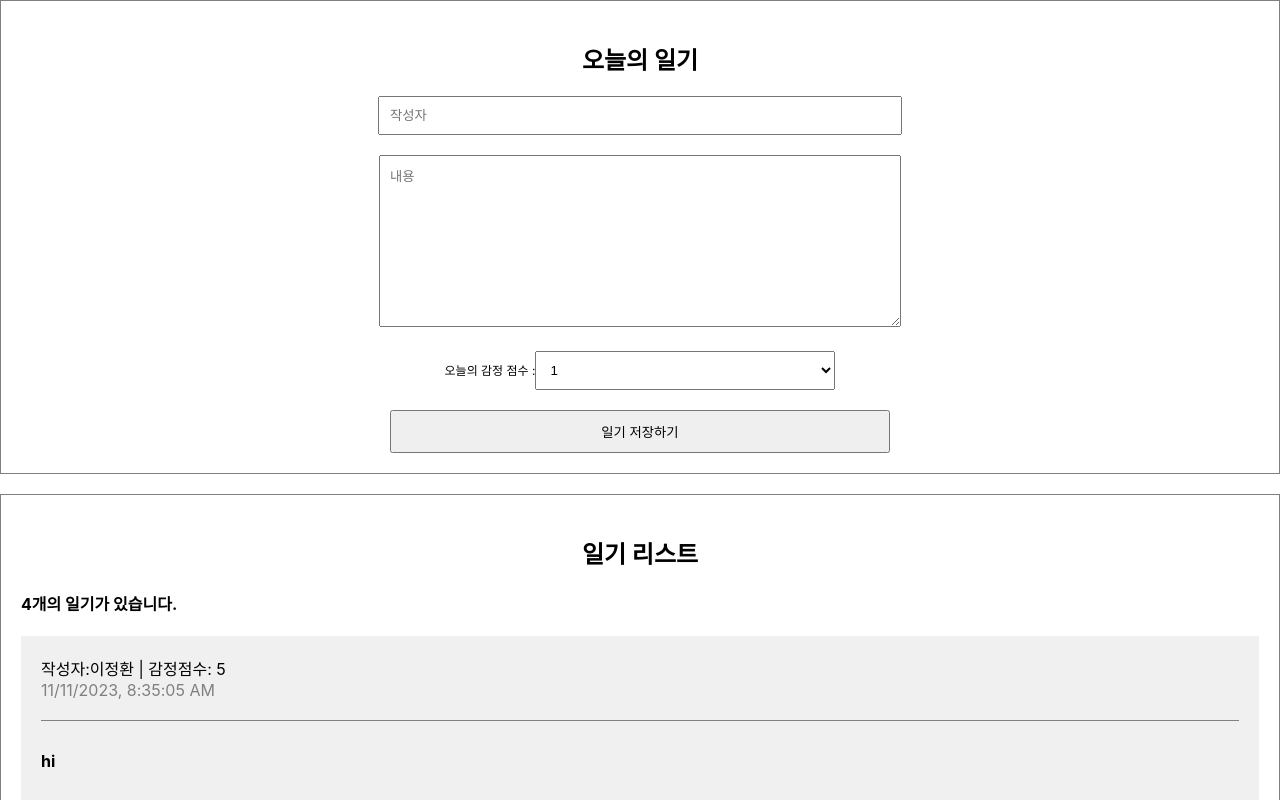
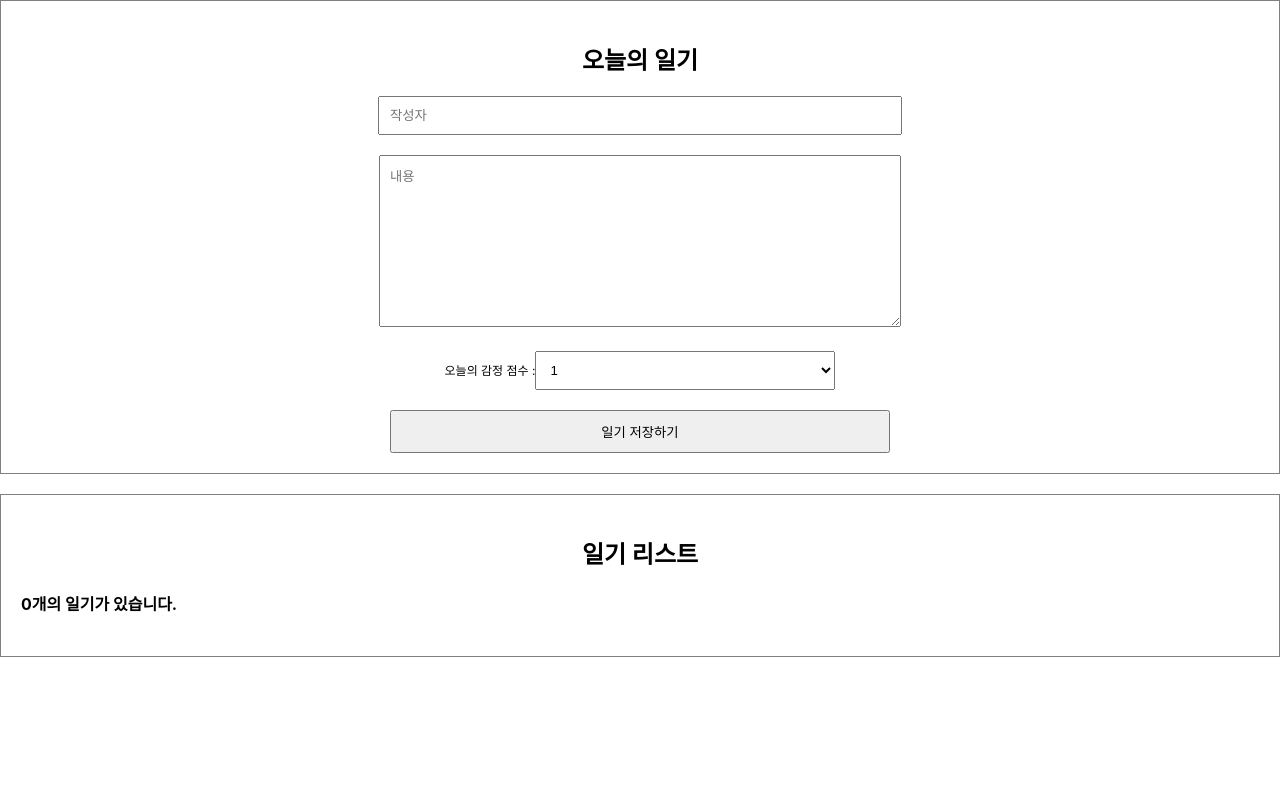
Before and after one commit to ldkstellar/React-diary, a React (Create React App) app: page / in a window 1280 px wide. Shown: the top 800 px of the page. Built offline with nearby package versions, Linux system fonts and the light colour scheme.

Commit message:
react의 단방향 데이터와 역방향 이벤트의 흐름

```diff
--- a/src/App.tsx
+++ b/src/App.tsx
@@ -1,5 +1,5 @@
-import { type } from 'os';
 import './App.css';
+import { useState ,useRef} from 'react';
 import DiaryEditor from './DiaryEditor';
 import DiaryList from './DiaryList';
 export type Info = {
@@ -7,47 +7,66 @@ export type Info = {
   autor:string,
   content:string,
   emotion:number
-  created_date:number
+  createDate:number
 };
 
+export type func = { onCreate:(a:string,b:string,c:number) => void};
 
-const dummyList:Info[] = [
-  {
-    id:1,
-    autor:"이정환",
-    content:"hi",
-    emotion:5,
-    created_date: new Date().getTime(),
-  },
-  {
-    id:2,
-    autor:"이동규",
-    content:"hi",
-    emotion:5,
-    created_date: new Date().getTime(),
-  },
-  {
-    id:3,
-    autor:"박지성",
-    content:"hi",
-    emotion:5,
-    created_date: new Date().getTime(),
-  },
-  {
-    id:4,
-    autor:"황희찬",
-    content:"hi",
-    emotion:5,
-    created_date: new Date().getTime(),
-  },
-] ;
+export type myCreate = (autor:string,content:string,emotion:number)=>void;
+
+// const dummyList:Info[] = [
+//   {
+//     id:1,
+//     autor:"이정환",
+//     content:"hi",
+//     emotion:5,
+//     created_date: new Date().getTime(),
+//   },
+//   {
+//     id:2,
+//     autor:"이동규",
+//     content:"hi",
+//     emotion:5,
+//     created_date: new Date().getTime(),
+//   },
+//   {
+//     id:3,
+//     autor:"박지성",
+//     content:"hi",
+//     emotion:5,
+//     created_date: new Date().getTime(),
+//   },
+//   {
+//     id:4,
+//     autor:"황희찬",
+//     content:"hi",
+//     emotion:5,
+//     created_date: new Date().getTime(),
+//   },
+// ] ;
+
 
 function App() {
 
+  const  dataId = useRef(0);
+  const [data,setData] = useState<Info[]>([]);
+  const onCreate:myCreate =(autor:string,content:string,emotion:number)=>{
+    const createDate = new Date().getTime();
+    const newItem ={
+      autor,
+      content,
+      emotion,
+      createDate,
+      id:dataId.current,
+    };
+    dataId.current+=1;
+    setData([newItem,...data]);
+  };
+
   return (
     <div className="App">
-      <DiaryEditor/>
-      <DiaryList setList={dummyList}/>
+      <DiaryEditor onCreate={onCreate}/>
+      <DiaryList setList={data}/>
     </div>
   );
 }
--- a/src/DiaryEditor.tsx
+++ b/src/DiaryEditor.tsx
@@ -1,13 +1,22 @@
 import { ChangeEvent, useRef, useState } from "react";
+import { func } from "./App";
+import { myCreate } from "./App";
+import { Info } from "./App";
+interface oncreate {
+    onCreate:myCreate;
+}
+const DiaryEditor = ({onCreate}:oncreate) => {
 
-const DiaryEditor = () => {
+
     const autorInput = useRef<HTMLInputElement>(null);
     const textInput= useRef<HTMLTextAreaElement>(null);
-    const [state, setState] =  useState({
-        autor:"",
-        content:"",
-        emotion:1,
-    });
+    const [state, setState] =  useState(
+        {
+            autor:"",
+            content:"",
+            emotion:1
+        }
+    );
 
     const handleChange = (e:ChangeEvent<HTMLInputElement | HTMLTextAreaElement| HTMLSelectElement>)=>{
         setState({...state,[e.target.name]:e.target.value});
@@ -25,8 +34,13 @@ const DiaryEditor = () => {
             return;
 
         }
-        console.log(state);
+        onCreate(state.autor,state.content,state.emotion);
         alert('저장이 완료되었습니다');
+        setState({
+            autor:"",
+            content:"",
+            emotion:1
+        });
 
     }
 
--- a/src/DiaryItem.tsx
+++ b/src/DiaryItem.tsx
@@ -1,6 +1,6 @@
 import { Info } from "./App";
 
-const DiaryItem = ({autor,content,emotion,created_date}:Info)=>{
+const DiaryItem = ({autor,content,emotion,createDate}:Info)=>{
 
     return(
         <div className="DiaryItem">
@@ -9,7 +9,7 @@ const DiaryItem = ({autor,content,emotion,created_date}:Info)=>{
                     작성자:{autor} | 감정점수: {emotion}
                 </span>
                 <br/>
-                <span className="date">{new Date(created_date).toLocaleString()}</span>
+                <span className="date">{new Date(createDate).toLocaleString()}</span>
             </div>
                 <div className="content">{content}</div>
         </div>
```
